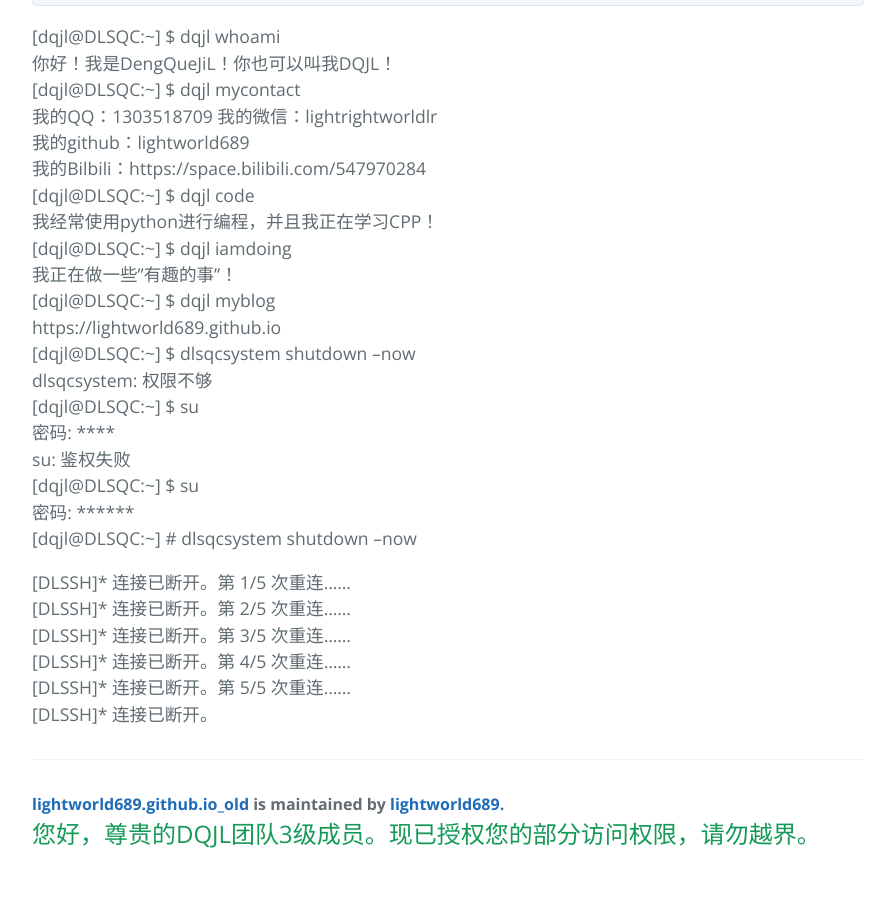
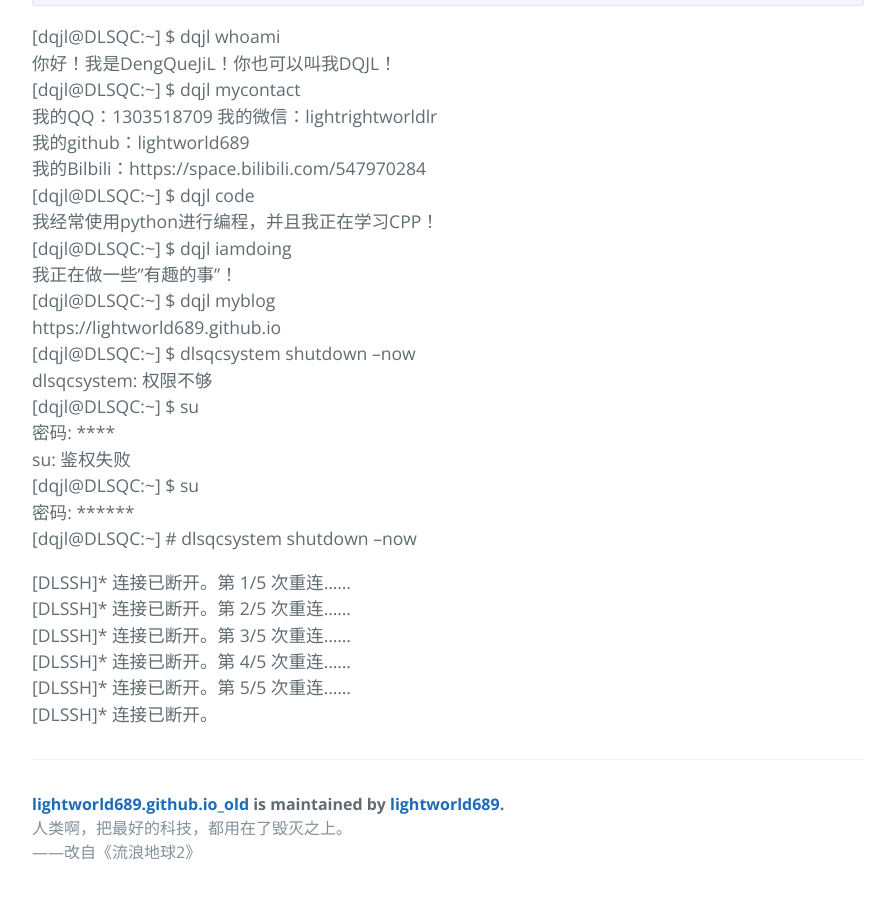
Before and after one commit to lightworld689/lightworld689.github.io_old, a Jekyll site: the page built from firstconnect.md, in a window 1280 px wide and 900 px high, scrolled down 754 px. Shown: the whole window, without its empty margins (192-1087 px from the left). Built offline with Jekyll 4.4.1, drawn with Linux system fonts in a browser that asks for light colours.

Commit message:
Update default.html

```diff
--- a/_layouts/default.html
+++ b/_layouts/default.html
@@ -34,7 +34,7 @@
         {% if site.github.is_project_page %}
           <span class="site-footer-owner"><a href="{{ site.github.repository_url }}">{{ site.github.repository_name }}</a> is maintained by <a href="{{ site.github.owner_url }}">{{ site.github.owner_name }}</a>.</span>
         {% endif %}
-        <span class="site-footer-credits"><h2>您好，尊贵的DQJL团队3级成员。现已授权您的部分访问权限，请勿越界。</h2></span>
+        <span class="site-footer-credits">人类啊，把最好的科技，都用在了毁灭之上。<br />——改自《流浪地球2》</span>
       </footer>
     </main>
   </body>
```
